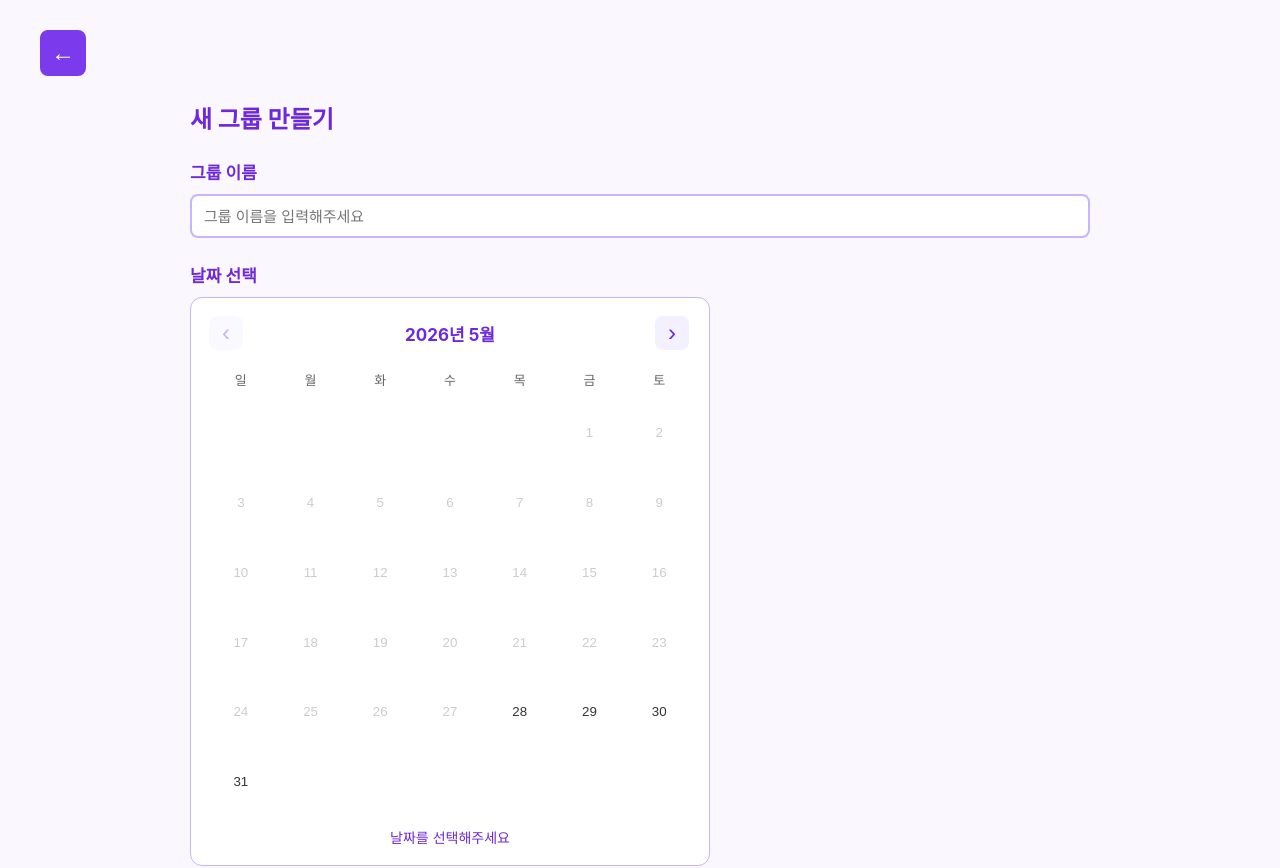
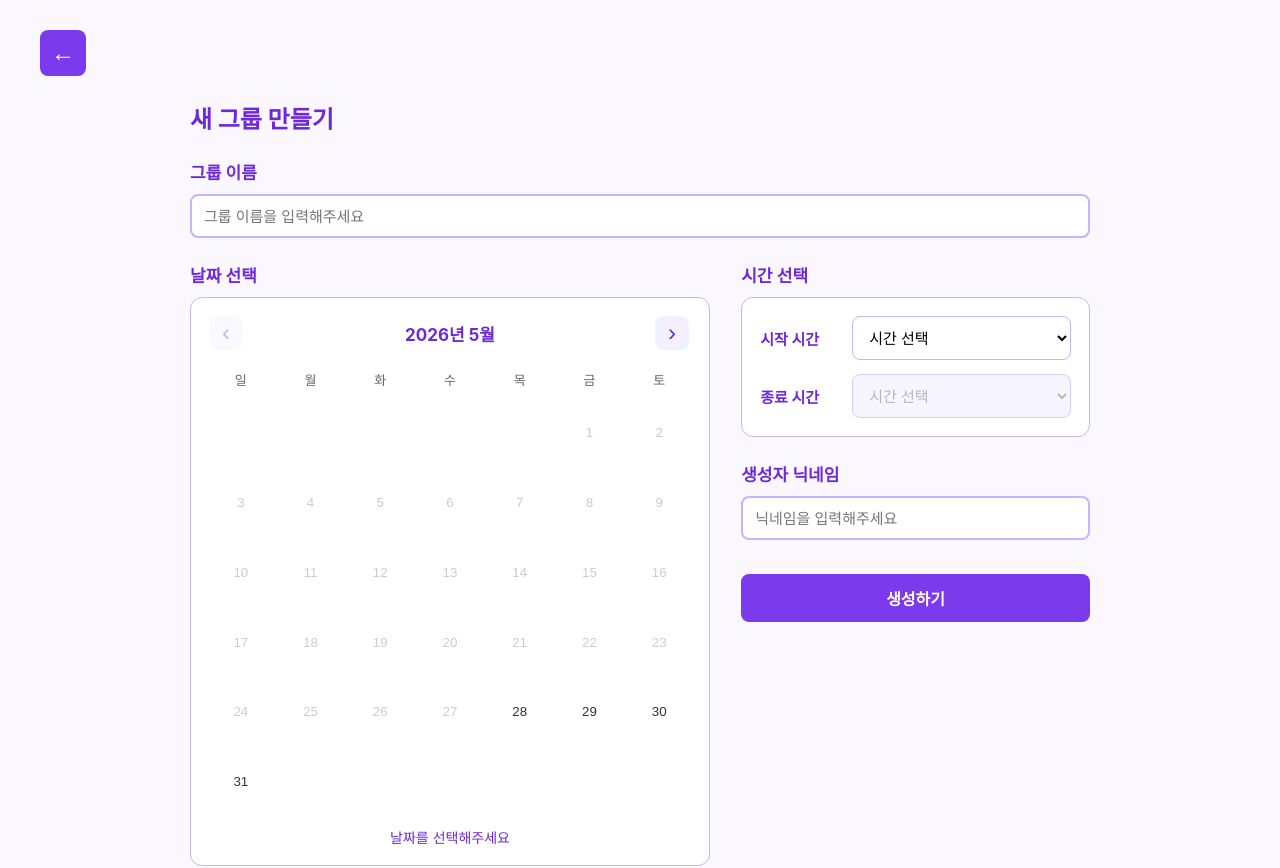
Before and after one commit to isehyun628-oss/TimeSync, a React (Create React App) app: page /groups/create in a window 1280 px wide. Shown: the top 868 px of the page. Built offline with nearby package versions, Linux system fonts and the light colour scheme.

Commit message:
style: 그룹 생성 입력 레이아웃과 시간 선택 개선

```diff
--- a/src/components/TimeRangeInputs.js
+++ b/src/components/TimeRangeInputs.js
@@ -1,22 +1,56 @@
-/* 시작 시간과 종료 시간을 함께 입력하는 영역 */
+const timeOptions = Array.from({ length: 48 }, (_, index) => {
+    const hour = String(Math.floor(index / 2)).padStart(2, '0');
+    const minute = index % 2 === 0 ? '00' : '30';
+    return `${hour}:${minute}`;
+});
+const endTimeOptions = [...timeOptions, '24:00'];
+
+/* 시작 시간과 종료 시간을 30분 단위로 선택하는 영역 */
 function TimeRangeInputs(props) {
+    const handleStartTimeChange = (nextStartTime) => {
+        props.onStartTimeChange(nextStartTime);
+
+        if (props.endTime && props.endTime <= nextStartTime) {
+            props.onEndTimeChange('');
+        }
+    };
+
     return (
         <div className="time-input-area">
             <div>
-                <span>시작 시간</span>
-                <input
-                    type="time"
+                <label htmlFor="startTime">시작 시간</label>
+                <select
+                    id="startTime"
                     value={props.startTime}
-                    onChange={(event) => props.onStartTimeChange(event.target.value)}
-                />
+                    onChange={(event) => handleStartTimeChange(event.target.value)}
+                >
+                    <option value="">시간 선택</option>
+                    {timeOptions.map((time) => (
+                        <option value={time} key={time}>
+                            {time}
+                        </option>
+                    ))}
+                </select>
             </div>
             <div>
-                <span>종료 시간</span>
-                <input
-                    type="time"
+                <label htmlFor="endTime">종료 시간</label>
+                <select
+                    id="endTime"
                     value={props.endTime}
                     onChange={(event) => props.onEndTimeChange(event.target.value)}
-                />
+                    disabled={!props.startTime}
+                >
+                    <option value="">시간 선택</option>
+                    {endTimeOptions.map((time) => (
+                        <option
+                            value={time}
+                            key={time}
+                            disabled={time <= props.startTime}
+                        >
+                            {time}
+                        </option>
+                    ))}
+                </select>
             </div>
         </div>
     );
--- a/src/pages/CreateGroupPage.css
+++ b/src/pages/CreateGroupPage.css
@@ -19,9 +19,27 @@
 /* 페이지 내부 요소 너비 */
 .create-group-page > h1,
 .create-group-page > .form-section,
-.create-group-page > .create-button {
+.create-group-content {
   width: 100%;
   max-width: 900px;
+}
+
+.create-group-content {
+  display: grid;
+  grid-template-columns: minmax(0, 1.2fr) minmax(280px, 0.8fr);
+  align-items: start;
+  gap: 28px;
+}
+
+.create-group-calendar-column,
+.create-group-details-column {
+  min-width: 0;
+}
+
+.create-group-details-column {
+  display: flex;
+  flex-direction: column;
+  gap: 24px;
 }
 
 /* 뒤로가기 버튼 */
@@ -100,27 +118,59 @@
 
 /* 시간 선택 영역 */
 .time-input-area {
+  padding: 18px;
   display: flex;
-  gap: 16px;
+  flex-direction: column;
+  gap: 14px;
+
+  border: 1px solid #c4b5fd;
+  border-radius: 12px;
+  background-color: white;
 }
 
 /* 시작 시간, 종료 시간 영역 */
 .time-input-area > div {
-  flex: 1;
-
-  display: flex;
-  flex-direction: column;
-  gap: 8px;
+  display: grid;
+  grid-template-columns: 82px 1fr;
+  align-items: center;
+  gap: 10px;
 }
 
 /* 시작 시간, 종료 시간 글자 */
-.time-input-area span {
+.time-input-area label {
   font-size: 15px;
-  font-weight: 500;
+  font-weight: 600;
+  color: #6d28d9;
+}
+
+.time-input-area select {
+  width: 100%;
+  height: 44px;
+  padding: 0 12px;
+
+  border: 1px solid #c4b5fd;
+  border-radius: 8px;
+  background-color: white;
+
+  font-size: 15px;
+  cursor: pointer;
+  outline: none;
+}
+
+.time-input-area select:focus {
+  border-color: #7c3aed;
+  box-shadow: 0 0 0 3px rgba(124, 58, 237, 0.12);
+}
+
+.time-input-area select:disabled {
+  background-color: #f3f0ff;
+  color: #999;
+  cursor: not-allowed;
 }
 
 /* 생성하기 버튼 */
 .create-button {
+  width: 100%;
   height: 48px;
   margin-top: 10px;
 
@@ -145,6 +195,23 @@
   }
 
   .time-input-area {
-    flex-direction: column;
+    padding: 14px;
   }
 }
+
+@media (max-width: 820px) {
+  .create-group-content {
+    grid-template-columns: 1fr;
+  }
+
+  .create-group-details-column {
+    gap: 20px;
+  }
+}
+
+@media (max-width: 430px) {
+  .time-input-area > div {
+    grid-template-columns: 1fr;
+    gap: 6px;
+  }
+}
--- a/src/pages/CreateGroupPage.js
+++ b/src/pages/CreateGroupPage.js
@@ -68,13 +68,17 @@ function CreateGroupPage(props) {
                 />
             </FormSection>
 
+            <div className="create-group-content">
+                <div className="create-group-calendar-column">
                     <FormSection label="날짜 선택">
                         <MultiDateCalendar
                             selectedDates={selectedDates}
                             onChange={setSelectedDates}
                         />
                     </FormSection>
+                </div>
 
+                <div className="create-group-details-column">
                     <FormSection label="시간 선택">
                         <TimeRangeInputs
                             startTime={startTime}
@@ -98,6 +102,8 @@ function CreateGroupPage(props) {
                         생성하기
                     </button>
                 </div>
+            </div>
+        </div>
     );
 }
 
```
Lines whose indentation alone changed are shown as unchanged.
